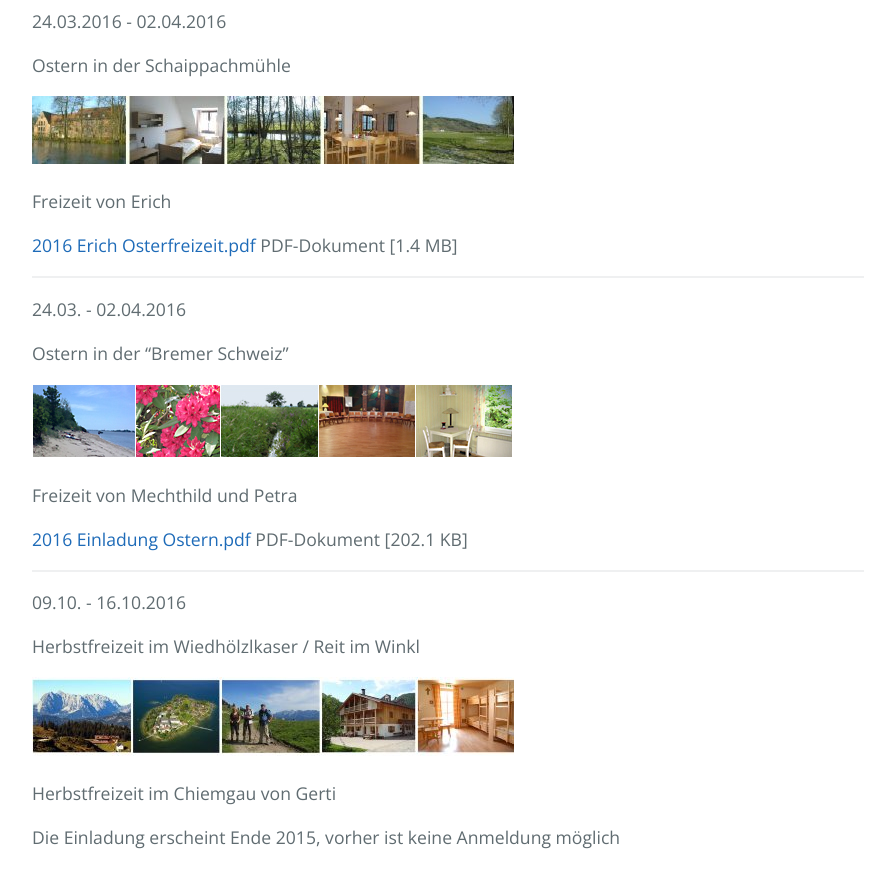
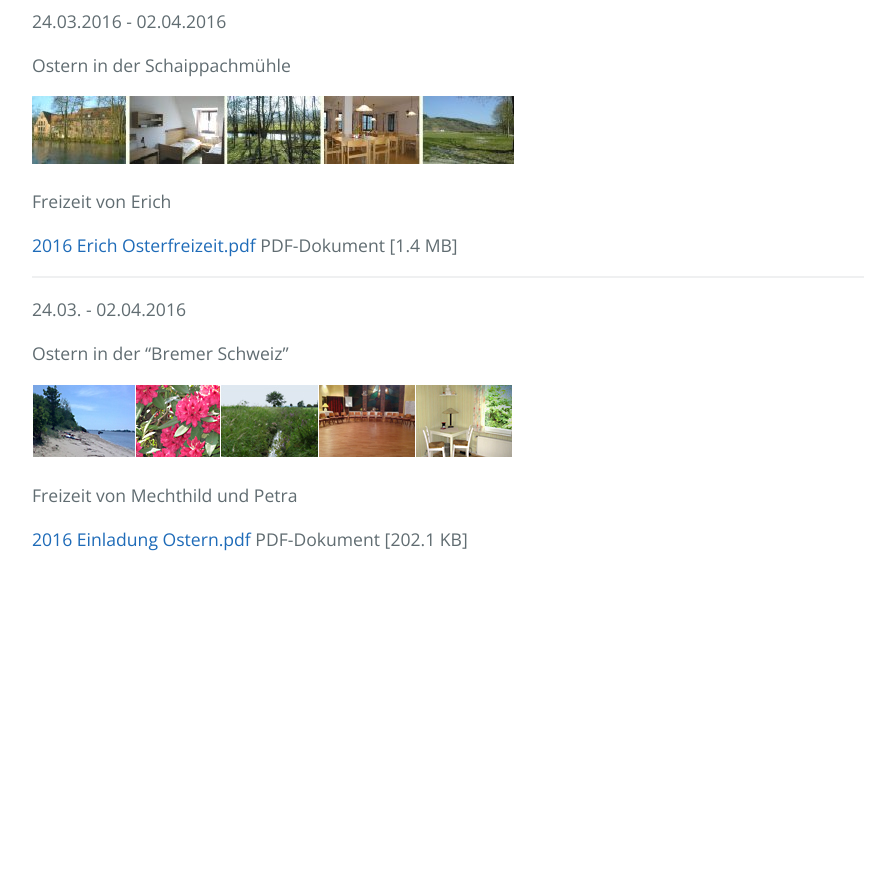
Before and after one commit to thomaskarlrichter/afreizeiten.github.io, a Jekyll site: the page built from freizeittermine.md, in a window 1280 px wide and 900 px high, scrolled down 1655 px. Shown: the top 888 px of the window, without its empty margins (192-1087 px from the left). Built offline with Jekyll 4.4.1, drawn with Linux system fonts in a browser that asks for light colours; after the commit the page ends 2257 px from its top, so only the background shows below that.

Commit message:
Update freizeittermine.md
Freizeit Herbst 2016 von Gerti gelöscht

```diff
--- a/freizeittermine.md
+++ b/freizeittermine.md
@@ -80,15 +80,3 @@ Freizeit von Mechthild und Petra
 
 [2016 Einladung Ostern.pdf](/pdf/BremenOstern2016.pdf)
 PDF-Dokument [202.1 KB]
-
--------------------------------------------------------------------
-
-09.10. - 16.10.2016
-
-Herbstfreizeit im Wiedhölzlkaser / Reit im Winkl
-
-![Reit Herbst](/images/reitherbst.jpeg)
-
-Herbstfreizeit im Chiemgau von Gerti
-
-Die Einladung erscheint Ende 2015, vorher ist keine Anmeldung möglich
```
